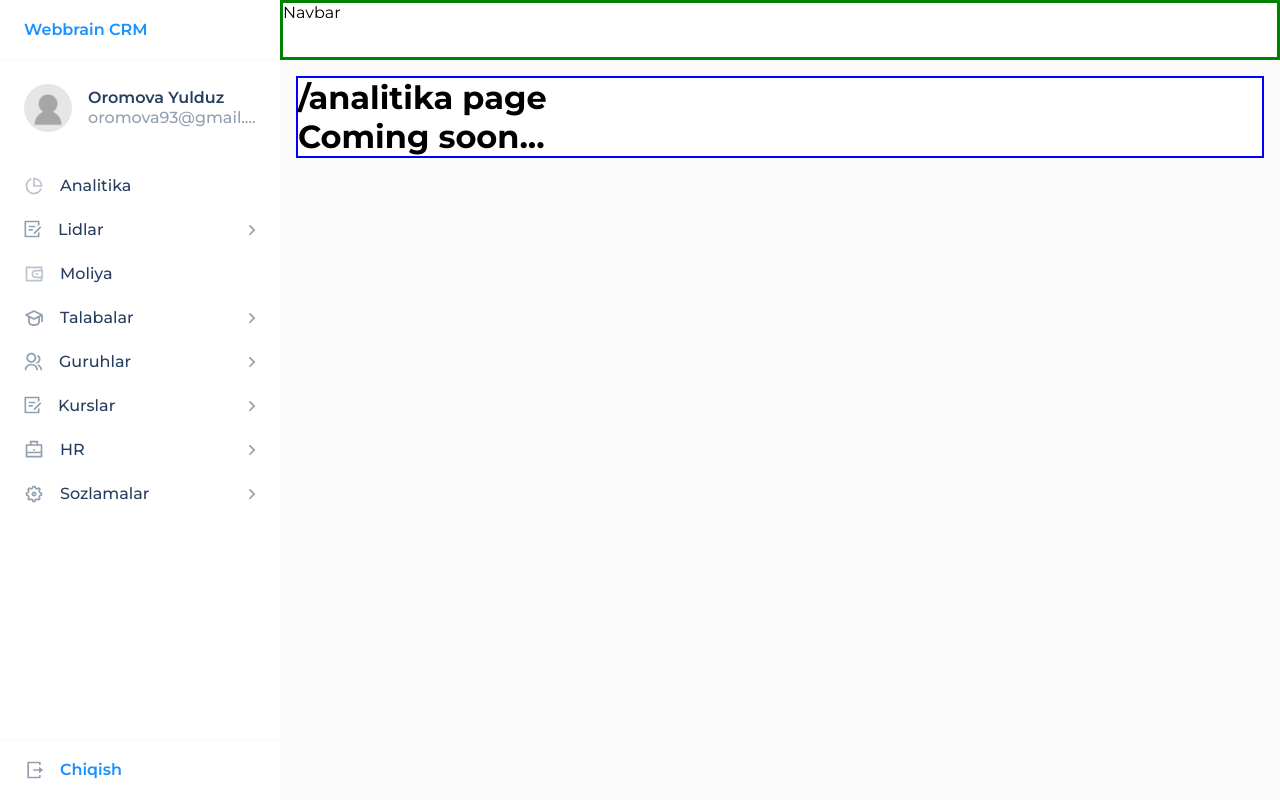
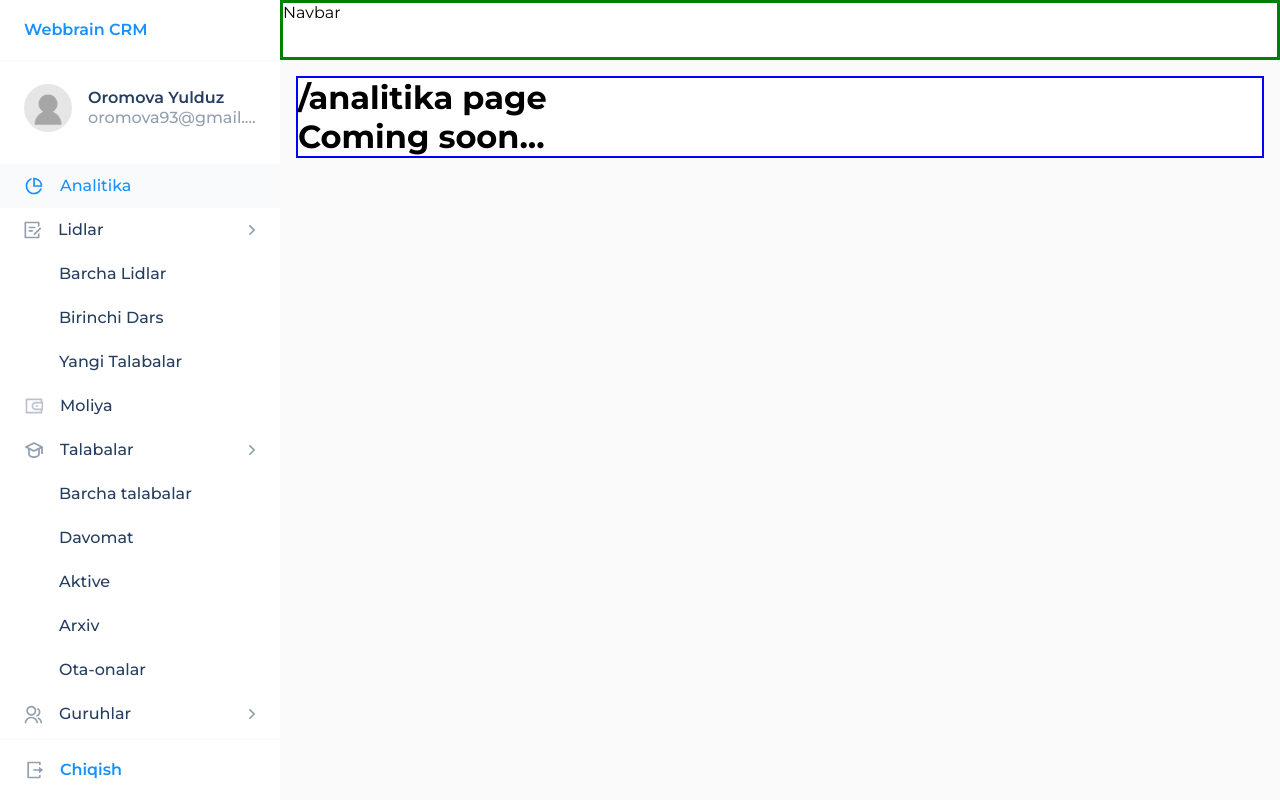
Before and after one commit to oromova/CRM, a React (Vite) app: page /analitika in a window 1280 px wide. Built offline with nearby package versions, Linux system fonts and the light colour scheme.

Commit message:
active path

```diff
--- a/src/component/Sidebar/index.jsx
+++ b/src/component/Sidebar/index.jsx
@@ -1,6 +1,6 @@
-import React, { useState } from 'react';
+import React, { useEffect, useState } from 'react';
 import { Arrow, Body, ChildWrapper, Container, ExitIcon, Logo, LogOut, Menu, MenuItem, Side, Wrapper } from './style';
-import { Outlet, useNavigate } from 'react-router-dom';
+import { Outlet, useLocation, useNavigate } from 'react-router-dom';
 import Navbar from '../Navbar';
 import { Profile } from './profile';
 import sidebar from '../../utils/sidebar';
@@ -9,6 +9,16 @@ export const Sidebar = () => {
   const [open, setOpen] = useState([]);
 
   const navigate = useNavigate();
+  const location = useLocation();
+
+  useEffect(() => {
+    const path = JSON.parse(localStorage.getItem('open'))
+    setOpen(path || [])
+  }, []);
+
+  useEffect(() => {
+  }, [location]);
+
   const onClickLogo = () => {
     navigate("/");
   };
@@ -17,16 +27,19 @@ export const Sidebar = () => {
     navigate("/");
   };
 
-  const onClickParent = (id, children ) => {
-    if(!children) navigate(path)
-    if (open.includes(id)) {
+  const onClickParent = ({ id, children, path }, e) => {
+    if (open?.includes(id)) {
       let data = open.filter((val) => val !== id);
+      localStorage.setItem('open', JSON.stringify(data));
       setOpen(data);
     } else {
+      localStorage.setItem('open', JSON.stringify([...open, id]));
       setOpen([...open, id]);
     }
-    console.log(open);
-
+    if (!children) {
+      e.preventDefault();
+      navigate(path);
+    }
   };
 
   return (
@@ -38,38 +51,45 @@ export const Sidebar = () => {
           {sidebar.map((parent) => {
             const active = open.includes(parent.id);
             const { icon: Icon } = parent;
+            const activePath = location.pathname?.includes(parent.path);
+
             return (
-              <>
+              <React.Fragment  key={parent.id}>
                 <MenuItem
-                  key={parent.id}
-                  onClick={() => onClickParent(parent.id)}
-                  to={parent.path }>
-                  <MenuItem.Title>
+                  onClick={(e) => onClickParent(parent, e)}
+                  active={activePath.toString()}
+                >
+                  <MenuItem.Title active={activePath.toString()}>
                     <Icon className="icon" />
                     {parent.title}
                   </MenuItem.Title>
-                  {parent?.children?.length && < Arrow active={active} />}
+                  {parent?.children?.length && < Arrow active={active.toString()} />
+                  }
                 </MenuItem>
 
-                <ChildWrapper active={active}>
+                <ChildWrapper active={active.toString()}>
                   {parent?.children?.map((child) => {
                     return (
-                      <MenuItem key={child?.id} to={child.path}>
-                        <MenuItem.Title>
-                          {child?.title}
-                        </MenuItem.Title>
+                      <MenuItem
+                        key={child?.id}
+                        to={child.path}
+                        active={(location.pathname === child.path).toString()}
+                      >
+                        <MenuItem.Title> {child?.title} </MenuItem.Title>
                       </MenuItem>
                     );
                   })
                   }
                 </ChildWrapper>
-              </>
+              </React.Fragment>
             );
           }
           )}
         </Menu>
 
-        <LogOut onClick={onLogOut}> <ExitIcon />Chiqish</LogOut>
+        <LogOut onClick={onLogOut}>
+          <ExitIcon />Chiqish
+        </LogOut>
       </Side>
       <Body>
         <Navbar />
--- a/src/component/Sidebar/style.js
+++ b/src/component/Sidebar/style.js
@@ -97,6 +97,7 @@ const Menu = styled.div`
   display: flex;
   flex-direction: column;
 `;
+
 const MenuItem = styled(NavLink)`
   display: flex;
   align-items: center;
@@ -105,26 +106,31 @@ const MenuItem = styled(NavLink)`
   &:hover {
     cursor: pointer;
     background-color: rgb(248, 250, 252, 1);
+    }
+  background-color: ${({active}) => active === 'true' && `rgb(248, 250, 252, 1)`};
+  color: ${({active}) => active === 'true' ?
+  `var(--activeColor)`:`var(--primaryColor)`};
+`;
+
+MenuItem.Title = styled.div`
+  display: flex;
+  align-items: center;
+  flex: 1;
+  size: 14px;
+  font-weight: 500;
+  line-height: 20px;
+  padding: 12px 0 12px 24px;
+  .icon {
+    margin-right: 16px;
+  }
+  &:hover {
     color: var(--activeColor);
     & path {
       fill: var(--activeColor);
     }
   }
-`;
-
-MenuItem.Title = styled.div`
-  display: flex;
-  flex: 1;
-  size: 14px;
-  font-weight: 500;
-  line-height: 20px;
-  padding: 12px 0 12px 24px;
-  color: var(--primaryColor);
-  .icon {
-    margin-right: 16px;
-  }
-  &:hover {
-    color: var(--activeColor);
+  & path {
+    fill: ${({active}) => active === 'true' && "var(--activeColor)"};
   }
 `;
 
@@ -132,7 +138,7 @@ const Arrow = styled(arrow)`
   display: flex;
   align-items: center;
   margin-left: auto;
-  transform: ${({active}) => active && `rotate(90deg)`};
+  transform: ${({active}) => active === 'true' && `rotate(90deg)`};
   transition: all 0.1s;
 `
 
```
